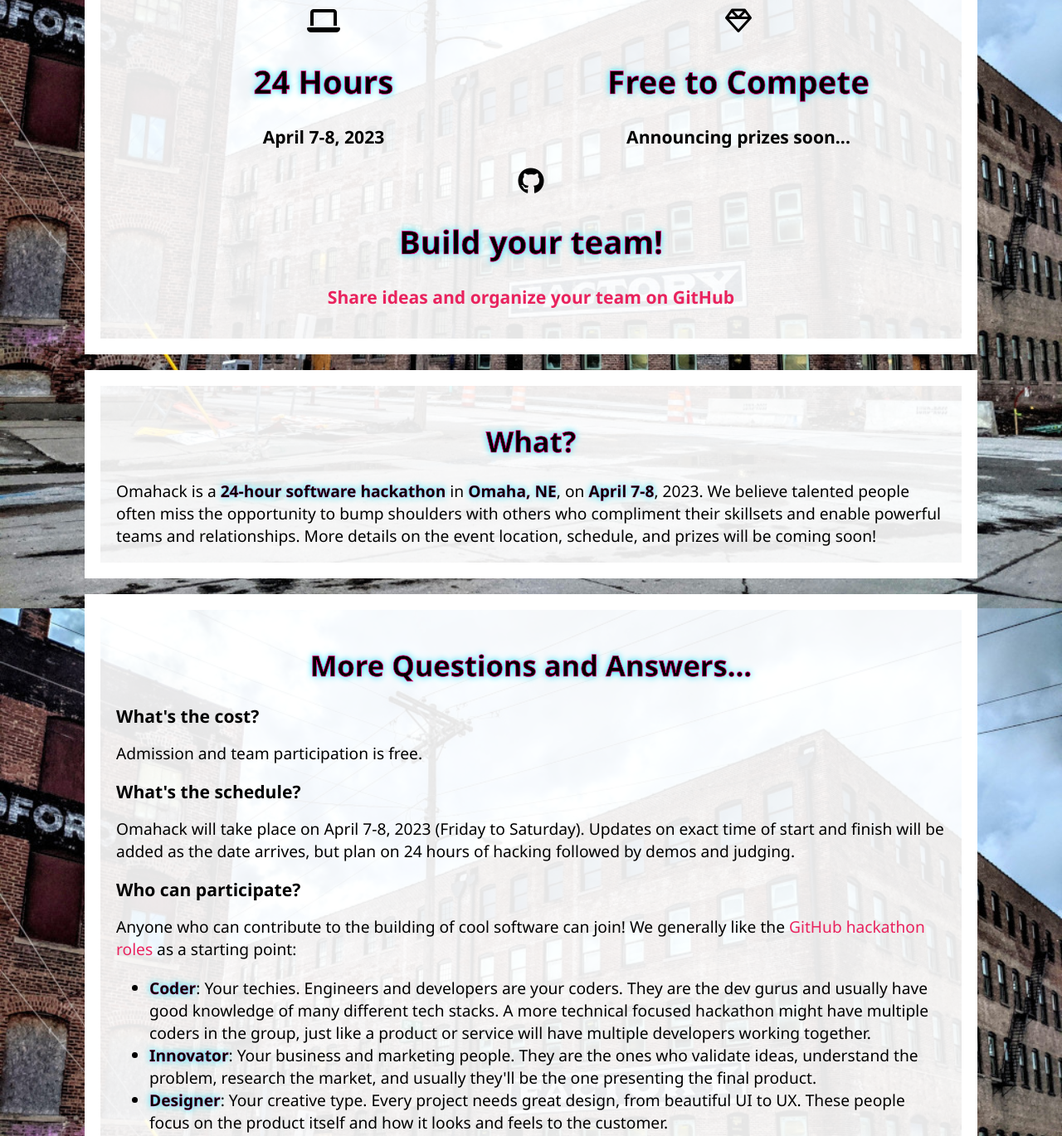
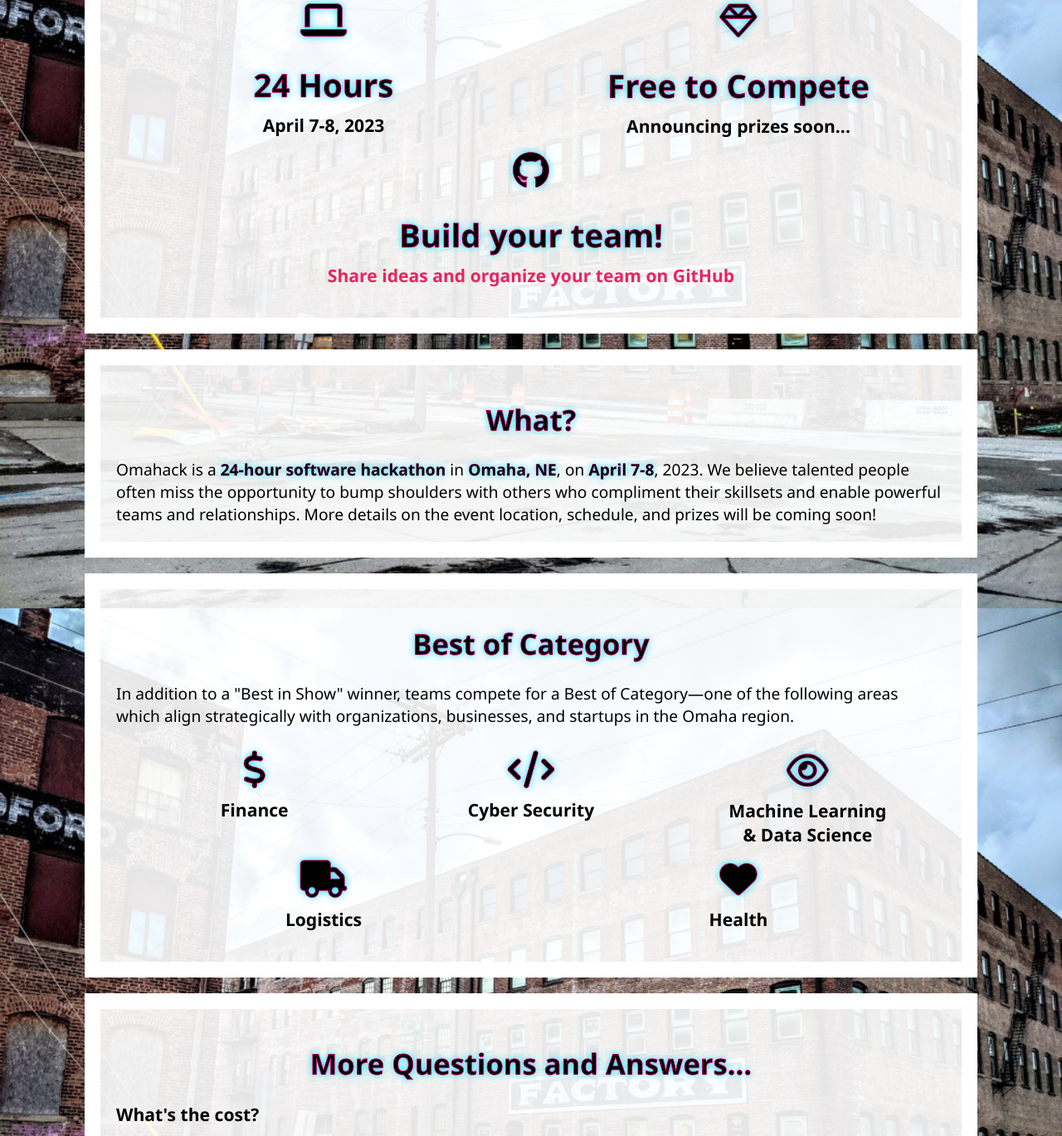
Before and after one commit to omahack/omahack.com, a plain HTML site: page index.html in a window 1280 px wide. Shown: the part 227-1596 px from the top of the page at 83% size. Drawn offline with Linux system fonts and the light colour scheme.

Commit message:
add best of categories

```diff
--- a/index.html
+++ b/index.html
@@ -25,73 +25,126 @@
   </header>
   <div class="content">
     <div class="splash-columns">
-      <div class="splash-column">
+      <div class="splash-column splash-column-50">
         <div class="splash-icon">
           <i class="fa fa-laptop"></i>
         </div>
         <h1>24 Hours</h1>
         <h2>April 7-8, 2023</h2>
       </div>
-      <div class="splash-column">
+      <div class="splash-column splash-column-50">
         <div class="splash-icon">
           <i class="fa fa-diamond"></i>
         </div>
         <h1>Free to Compete</h1>
         <h2>Announcing prizes soon...</h2>
       </div>
-      <div class="splash-column">
+      <div class="splash-column splash-column-50">
         <div class="splash-icon">
           <i class="fa fa-github"></i>
         </div>
         <h1>Build your team!</h1>
-        <h2><a href="https://github.com/omahack/omahack.com/discussions" target="_blank">Share ideas and organize your team on GitHub</a></h2>
+        <h2><a href="https://github.com/omahack/omahack.com/discussions" target="_blank">Share ideas and organize your
+            team on GitHub</a></h2>
       </div>
-
-      <!-- <div class="splash-column">
-        <div class="splash-icon">
-          <i class="fa fa-send-o"></i>
-        </div>
-        <h1>Stay Updated</h1>
-        <h3>Subscribe for hackathon updates and announcements!</h3>
-        <iframe src="https://omahack.substack.com/embed" width="100%" height="120px"
-          style="border:1px solid #EEE; background:white;" frameborder="0" scrolling="no"></iframe>
-      </div> -->
     </div>
   </div>
-  </div>
+
   <div class="content">
     <h1 class="section-header">What?</h1>
-    Omahack is a <span class="text-emphasis">24-hour software hackathon</span> in <span class="text-emphasis">Omaha, NE</span>, on <span class="text-emphasis">April 7-8</span>, 2023. We believe talented people often miss the opportunity to bump shoulders with others who compliment their skillsets and enable powerful teams and relationships. More details on the event location, schedule, and prizes will be coming soon!
+    Omahack is a <span class="text-emphasis">24-hour software hackathon</span> in <span class="text-emphasis">Omaha,
+      NE</span>, on <span class="text-emphasis">April 7-8</span>, 2023. We believe talented people often miss the
+    opportunity to bump shoulders with others who compliment their skillsets and enable powerful teams and
+    relationships. More details on the event location, schedule, and prizes will be coming soon!
   </div>
+
+  <div class="content best-of">
+    <h1 class="section-header">Best of Category</h1>
+    In addition to a "Best in Show" winner, teams compete for a Best of Category&mdash;one of the following areas which align strategically with organizations, businesses, and startups in the Omaha region.
+    <div class="splash-columns">
+      <div class="splash-column splash-column-33">
+        <div class="splash-icon">
+          <i class="fa fa-dollar"></i>
+        </div>
+        <h2>Finance</h2>
+      </div>
+      <div class="splash-column splash-column-33">
+        <div class="splash-icon">
+          <i class="fa fa-code"></i>
+        </div>
+        <h2>Cyber Security</h2>
+      </div>
+      <div class="splash-column splash-column-33">
+        <div class="splash-icon">
+          <i class="fa fa-eye"></i>
+        </div>
+        <h2>Machine Learning<br />& Data Science</h2>
+      </div>
+      <div class="splash-column splash-column-33">
+        <div class="splash-icon">
+          <i class="fa fa-truck"></i>
+        </div>
+        <h2>Logistics</h2>
+      </div>
+      <div class="splash-column splash-column-33">
+        <div class="splash-icon">
+          <i class="fa fa-heart"></i>
+        </div>
+        <h2>Health</h2>
+      </div>
+    </div>
+  </div>
+
   <div class="content">
     <h1 class="section-header">More Questions and Answers...</h1>
     <h2>What's the cost?</h2>
     Admission and team participation is free.
     <h2>What's the schedule?</h2>
-    Omahack will take place on April 7-8, 2023 (Friday to Saturday). Updates on exact time of start and finish will be added as the date arrives, but plan on 24 hours of hacking followed by demos and judging.
+    Omahack will take place on April 7-8, 2023 (Friday to Saturday). Updates on exact time of start and finish will be
+    added as the date arrives, but plan on 24 hours of hacking followed by demos and judging.
     <h2>Who can participate?</h2>
-    Anyone who can contribute to the building of cool software can join! We generally like the <a href="https://github.com/github/hackathons/blob/main/TipsandTricks.md#who-are-these-people-and-whats-their-roles" target="_blank">GitHub hackathon roles</a> as a starting point:
+    Anyone who can contribute to the building of cool software can join! We generally like the <a
+      href="https://github.com/github/hackathons/blob/main/TipsandTricks.md#who-are-these-people-and-whats-their-roles"
+      target="_blank">GitHub hackathon roles</a> as a starting point:
     <ul>
-      <li><span class="text-emphasis">Coder</span>: Your techies. Engineers and developers are your coders. They are the dev gurus and usually have good knowledge of many different tech stacks. A more technical focused hackathon might have multiple coders in the group, just like a product or service will have multiple developers working together.</li>
-      <li><span class="text-emphasis">Innovator</span>: Your business and marketing people. They are the ones who validate ideas, understand the problem, research the market, and usually they'll be the one presenting the final product.</li>
-      <li><span class="text-emphasis">Designer</span>: Your creative type. Every project needs great design, from beautiful UI to UX. These people focus on the product itself and how it looks and feels to the customer.</li>
+      <li><span class="text-emphasis">Coder</span>: Your techies. Engineers and developers are your coders. They are the
+        dev gurus and usually have good knowledge of many different tech stacks. A more technical focused hackathon
+        might have multiple coders in the group, just like a product or service will have multiple developers working
+        together.</li>
+      <li><span class="text-emphasis">Innovator</span>: Your business and marketing people. They are the ones who
+        validate ideas, understand the problem, research the market, and usually they'll be the one presenting the final
+        product.</li>
+      <li><span class="text-emphasis">Designer</span>: Your creative type. Every project needs great design, from
+        beautiful UI to UX. These people focus on the product itself and how it looks and feels to the customer.</li>
     </ul>
     <h2>Is GitHub required?</h2>
-    Actually, yes. Team formation, hackathon announcements, and day-of information are just some of the important reasons we are asking all *official* communication and interaction happen in the GitHub arena. If you're not comfortable cloning, editing, and committing code repos, find yourself a team with at least one person comfortable doing so (although you'll still need a GitHub account on the team registration). Even better, brush up on the <a href="https://docs.github.com/en/get-started/quickstart/hello-world" target="_blank">GitHub Hello World</a> and level up!
+    Actually, yes. Team formation, hackathon announcements, and day-of information are just some of the important
+    reasons we are asking all *official* communication and interaction happen in the GitHub arena. If you're not
+    comfortable cloning, editing, and committing code repos, find yourself a team with at least one person comfortable
+    doing so (although you'll still need a GitHub account on the team registration). Even better, brush up on the <a
+      href="https://docs.github.com/en/get-started/quickstart/hello-world" target="_blank">GitHub Hello World</a> and
+    level up!
     <h2>Do I have to be there in person?</h2>
-    Every team should have at least one member representing the team in person (IRL). Our goal is to be as accomodating as possible to those who are remote while maintaining the energy and collaboration that can take place in person.
+    Every team should have at least one member representing the team in person (IRL). Our goal is to be as accomodating
+    as possible to those who are remote while maintaining the energy and collaboration that can take place in person.
     <h2>Have more questions?</h2>
     Contact us at <a href="mailto: omahackhq@gmail.com">omahackhq@gmail.com</a> with any other questions or concerns.
     <h2>Teams</h2>
     <h3>How do teams work?</h3>
-    Teams will self-organize using your own channels or the <a href="https://github.com/omahack/omahack.com/discussions/categories/teams" target="_blank">Omahack Teams discussion board</a>. Clone the <a href="https://github.com/omahack/omahack.com/blob/main/team-registration.md" target="_blank">Omahack.com repo</a> and update the registration markdown with your team's info.
+    Teams will self-organize using your own channels or the <a
+      href="https://github.com/omahack/omahack.com/discussions/categories/teams" target="_blank">Omahack Teams
+      discussion board</a>. Clone the <a href="https://github.com/omahack/omahack.com/blob/main/team-registration.md"
+      target="_blank">Omahack.com repo</a> and update the registration markdown with your team's info.
     <h3>What if I don't have a team?</h3>
-    Don't worry! Head over to the <a href="https://github.com/omahack/omahack.com/discussions/categories/teams" target="_blank">Omahack Teams discussion area on Github</a> and pitch your skill area or find a team with aligned needs!
+    Don't worry! Head over to the <a href="https://github.com/omahack/omahack.com/discussions/categories/teams"
+      target="_blank">Omahack Teams discussion area on Github</a> and pitch your skill area or find a team with aligned
+    needs!
     <h2>Mentors & Judges</h2>
     <h3>Can I volunteer to be a mentor?</h3>
     Of course! In addition to ambitious teams, we need mentors who can offer their skills and experience to teams
     and float around the event helping out as they can. Mentors can offer advice, product validation, and play
-    the role of a potential first customer during the discovery and development process. Mentors should plan to be mingling
+    the role of a potential first customer during the discovery and development process. Mentors should plan to be
+    mingling
     and available while at the event and will be a key part of keeping the energy positive. Please contact us at
     <a href="mailto: omahackhq@gmail.com">omahackhq@gmail.com</a> if you're interested in learning more about
     volunteering as a mentor.
@@ -103,7 +156,9 @@
     more about volunteering as a judge.
     <h2>On Failure...</h2>
     <h3>Do I have to submit a project at the end of the hackathon?</h3>
-    Yes! We understand not all project efforts end in success and that is the second best part about hackathons -- we fail fast and pivot! We strongly encourage everyone to pitch their team's results, lessons learned, and ideas for future attempts.
+    Yes! We understand not all project efforts end in success and that is the second best part about hackathons -- we
+    fail fast and pivot! We strongly encourage everyone to pitch their team's results, lessons learned, and ideas for
+    future attempts.
   </div>
   <div class="content">
     <a href="http://github.com/omahack" target="_blank"><i class="fa fa-brands fa-github"></i></a>
--- a/style.css
+++ b/style.css
@@ -168,6 +168,13 @@ h3 {
     /* margin-top: -10px; */
 }
 
+i.fa {
+    font-size: 1.4em;
+    -webkit-text-stroke: 0.7px #FF0082;
+    -webkit-text-fill-color: #000;
+    text-shadow: 0px 0px 8px #00E1FF;
+}
+
 .text-emphasis {
     font-weight: 600;
     -webkit-text-stroke: 0.25px #FF0082;
@@ -191,24 +198,6 @@ div.content {
     }
 }
 
-.splash-columns {
-    display: flex;
-    flex-direction: row;
-    flex-wrap: wrap;
-    width: 100%;
-}
-
-.splash-column {
-    flex: 50%;
-    text-align: center;
-}
-
-@media only screen and (max-width: 650px) {
-    .splash-column {
-        flex: 100%;
-    }
-}
-
 .splash-icon {
     font-size: 32px;
     align-items: center;
@@ -221,3 +210,50 @@ div.content {
 .splash-single {
     text-align: center;
 }
+
+.splash-columns {
+    display: flex;
+    flex-direction: row;
+    flex-wrap: wrap;
+    width: 100%;
+}
+
+.splash-column-50 {
+    flex: 50%;
+    text-align: center;
+}
+
+.splash-column-33 {
+    flex: 33%;
+    text-align: center;
+}
+
+.best-of .splash-columns {
+    margin-top: 30px;
+}
+
+.splash-column h1 {
+    margin-bottom: 8px;
+}
+
+.splash-column h2 {
+    margin-top: 8px;
+}
+
+@media only screen and (max-width: 650px) {
+    .splash-column-50 {
+        flex: 100%;
+    }
+}
+
+@media only screen and (max-width: 700px) {
+    .splash-column-33 {
+        flex: 50%;
+    }
+}
+
+@media only screen and (max-width: 450px) {
+    .splash-column-33 {
+        flex: 100%;
+    }
+}
```
